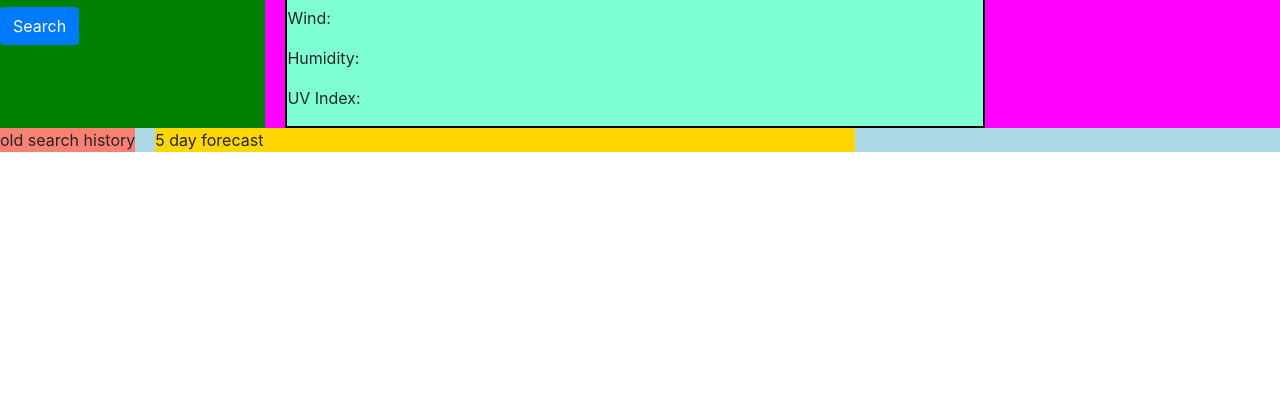
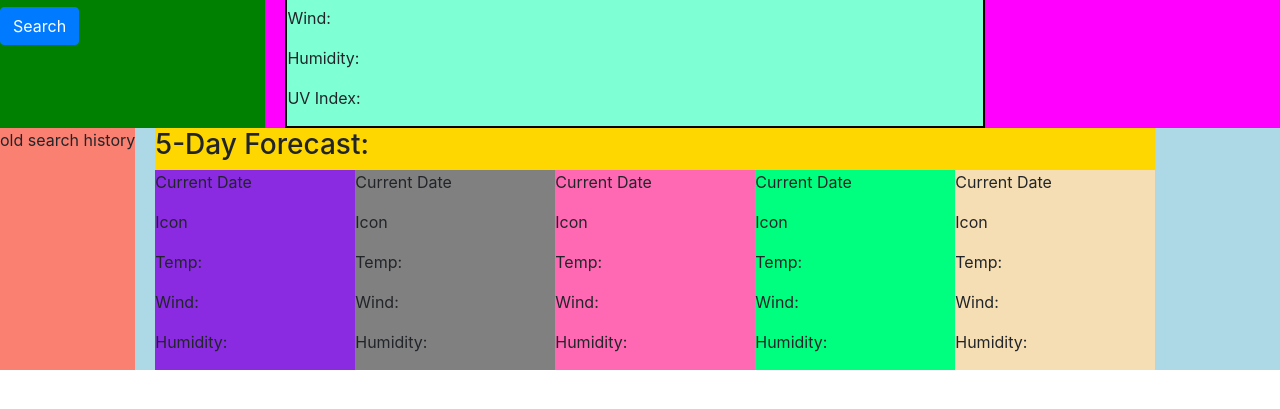
Before and after one commit to AnthonyPlanisek/weather-dashboard, a plain HTML site: page index.html in a window 1280 px wide. Shown: the part 145-554 px from the top of the page. Drawn offline with nearby package versions, Linux system fonts and the light colour scheme.

Commit message:
added the 5-day forcast divs

```diff
--- a/index.html
+++ b/index.html
@@ -38,7 +38,48 @@
         old search history
     </div>
     <div id="fiveDay">
-        5 day forecast
+        <h3>5-Day Forecast:</h3>
+
+        <div id="day1">
+            <p>Current Date</p>
+            <p>Icon</p>
+            <p>Temp: </p>
+            <p>Wind: </p>
+            <p>Humidity: </p>
+        </div>
+
+        <div id="day2">
+            <p>Current Date</p>
+            <p>Icon</p>
+            <p>Temp: </p>
+            <p>Wind: </p>
+            <p>Humidity: </p>
+        </div>
+
+        <div id="day3">
+            <p>Current Date</p>
+            <p>Icon</p>
+            <p>Temp: </p>
+            <p>Wind: </p>
+            <p>Humidity: </p>
+        </div>
+
+        <div id="day4">
+            <p>Current Date</p>
+            <p>Icon</p>
+            <p>Temp: </p>
+            <p>Wind: </p>
+            <p>Humidity: </p>
+        </div>
+
+        <div id="day5">
+            <p>Current Date</p>
+            <p>Icon</p>
+            <p>Temp: </p>
+            <p>Wind: </p>
+            <p>Humidity: </p>
+        </div>
+
     </div>
 </div>
 
--- a/script.js
+++ b/script.js
@@ -82,6 +82,10 @@ console.log("t", link)
         //uv index
         $("#uvi").append(" " + response2.current.uvi)
 
+        //five day forecast
+
+
+
 
 
         })
--- a/style.css
+++ b/style.css
@@ -49,9 +49,40 @@ button {
 
 #fiveDay {
     position: relative;
-    width: 700px;
+    width: 1000px;
     left: 20px;
     background: gold;
     display: inline-block;
     float: left;
 }
+
+#day1 {
+    position: relative;
+    background-color: blueviolet;
+    float: left;
+    width: 200px;
+}
+
+#day2 {
+    background-color: gray;
+    float: left;
+    width: 200px;
+}
+
+#day3 {
+    background-color: hotpink;
+    float: left;
+    width: 200px;
+}
+
+#day4 {
+    background-color: springgreen;
+    float: left;
+    width: 200px;
+}
+
+#day5 {
+    background-color: wheat;
+    float: left;
+    width: 200px;
+}
```
